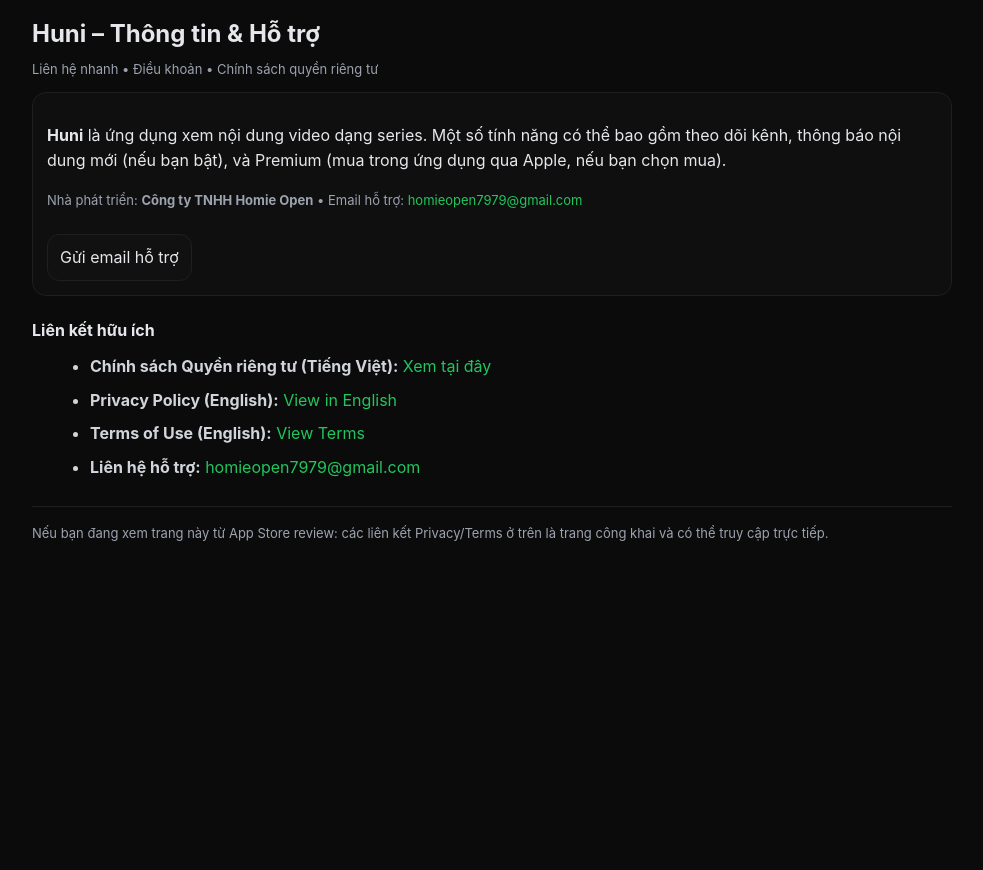
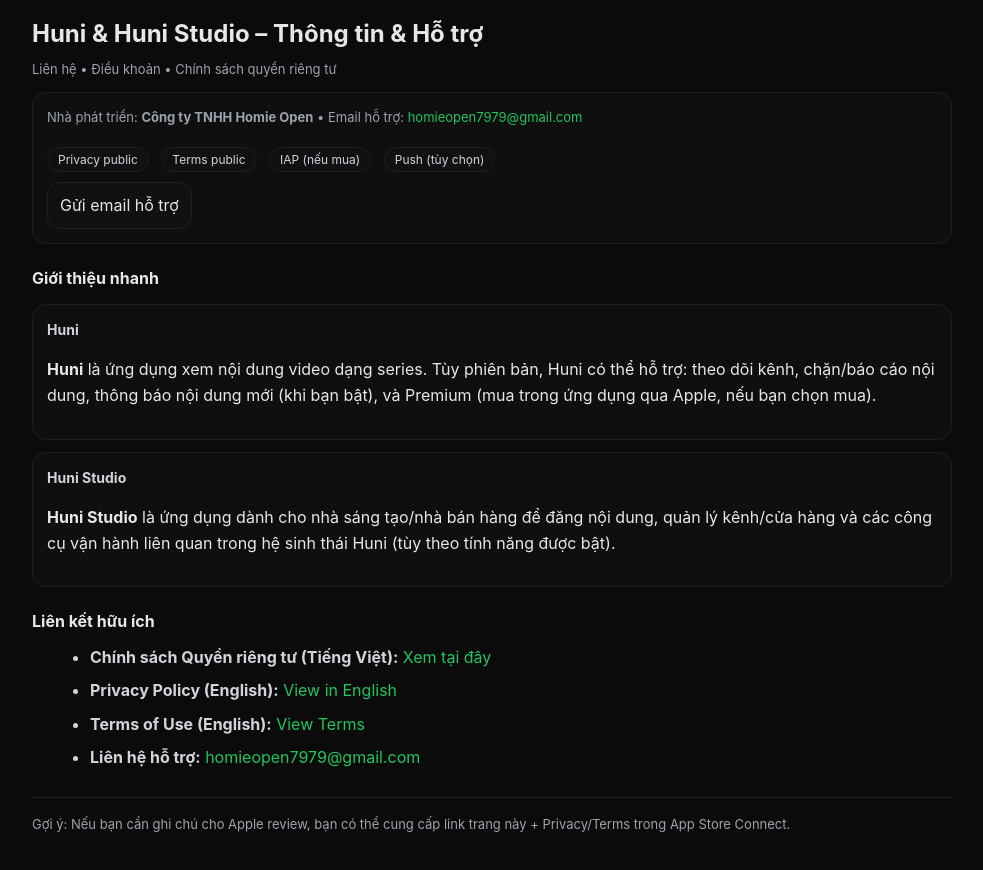
Before and after one commit to Thunga7979/homie-legal, a plain HTML site: page index.html in a window 1280 px wide. Shown: the part 72-942 px from the top of the page, without its empty margins (148-1131 px from the left). Before the commit the page ends 800 px from the top, so only its background shows below. Drawn offline with Linux system fonts and the light colour scheme.

Commit message:
Update index.html
Signed-off-by: Thunga7979 <thunga7979@gmail.com>

```diff
--- a/index.html
+++ b/index.html
@@ -3,7 +3,7 @@
 <head>
   <meta charset="utf-8" />
   <meta name="viewport" content="width=device-width,initial-scale=1" />
-  <title>Huni – Thông tin &amp; Hỗ trợ</title>
+  <title>Huni &amp; Huni Studio – Thông tin &amp; Hỗ trợ</title>
   <style>
     :root { color-scheme: dark; }
     body{
@@ -24,6 +24,7 @@
     .nav a{margin-left:12px;color:#9ca3af;}
     h1{font-size:24px;margin:10px 0 6px;}
     h2{font-size:16px;margin:22px 0 10px;}
+    h3{font-size:14px;margin:14px 0 8px;color:#d1d5db;}
     .muted{color:#9ca3af;font-size:13px;}
     .card{
       background:#0f0f10;
@@ -51,6 +52,17 @@
       color:#e5e7eb;
     }
     .btn:hover{background:#141414;}
+    .pill{
+      display:inline-block;
+      padding:2px 10px;
+      border-radius:999px;
+      border:1px solid #1f1f1f;
+      background:#111;
+      color:#cbd5e1;
+      font-size:12px;
+      margin-right:8px;
+      margin-top:6px;
+    }
   </style>
 </head>
 <body>
@@ -65,20 +77,42 @@
       </div>
     </div>
 
-    <h1>Huni – Thông tin &amp; Hỗ trợ</h1>
-    <div class="muted">Liên hệ nhanh • Điều khoản • Chính sách quyền riêng tư</div>
+    <h1>Huni &amp; Huni Studio – Thông tin &amp; Hỗ trợ</h1>
+    <div class="muted">Liên hệ • Điều khoản • Chính sách quyền riêng tư</div>
 
     <div class="card">
-      <p>
-        <b>Huni</b> là ứng dụng xem nội dung video dạng series. Một số tính năng có thể bao gồm theo dõi kênh,
-        thông báo nội dung mới (nếu bạn bật), và Premium (mua trong ứng dụng qua Apple, nếu bạn chọn mua).
-      </p>
-      <p class="muted">
+      <p class="muted" style="margin-top:0">
         Nhà phát triển: <b>Công ty TNHH Homie Open</b> • Email hỗ trợ:
         <a href="mailto:homieopen7979@gmail.com">homieopen7979@gmail.com</a>
       </p>
 
+      <div>
+        <span class="pill">Privacy public</span>
+        <span class="pill">Terms public</span>
+        <span class="pill">IAP (nếu mua)</span>
+        <span class="pill">Push (tùy chọn)</span>
+      </div>
+
       <a class="btn" href="mailto:homieopen7979@gmail.com?subject=Huni%20Support">Gửi email hỗ trợ</a>
+    </div>
+
+    <h2>Giới thiệu nhanh</h2>
+
+    <div class="card">
+      <h3 style="margin-top:0">Huni</h3>
+      <p>
+        <b>Huni</b> là ứng dụng xem nội dung video dạng series. Tùy phiên bản, Huni có thể hỗ trợ:
+        theo dõi kênh, chặn/báo cáo nội dung, thông báo nội dung mới (khi bạn bật), và Premium
+        (mua trong ứng dụng qua Apple, nếu bạn chọn mua).
+      </p>
+    </div>
+
+    <div class="card">
+      <h3 style="margin-top:0">Huni Studio</h3>
+      <p>
+        <b>Huni Studio</b> là ứng dụng dành cho nhà sáng tạo/nhà bán hàng để đăng nội dung, quản lý kênh/cửa hàng
+        và các công cụ vận hành liên quan trong hệ sinh thái Huni (tùy theo tính năng được bật).
+      </p>
     </div>
 
     <h2>Liên kết hữu ích</h2>
@@ -102,7 +136,7 @@
     </ul>
 
     <div class="footer">
-      Nếu bạn đang xem trang này từ App Store review: các liên kết Privacy/Terms ở trên là trang công khai và có thể truy cập trực tiếp.
+      Gợi ý: Nếu bạn cần ghi chú cho Apple review, bạn có thể cung cấp link trang này + Privacy/Terms trong App Store Connect.
     </div>
   </div>
 </body>
```
